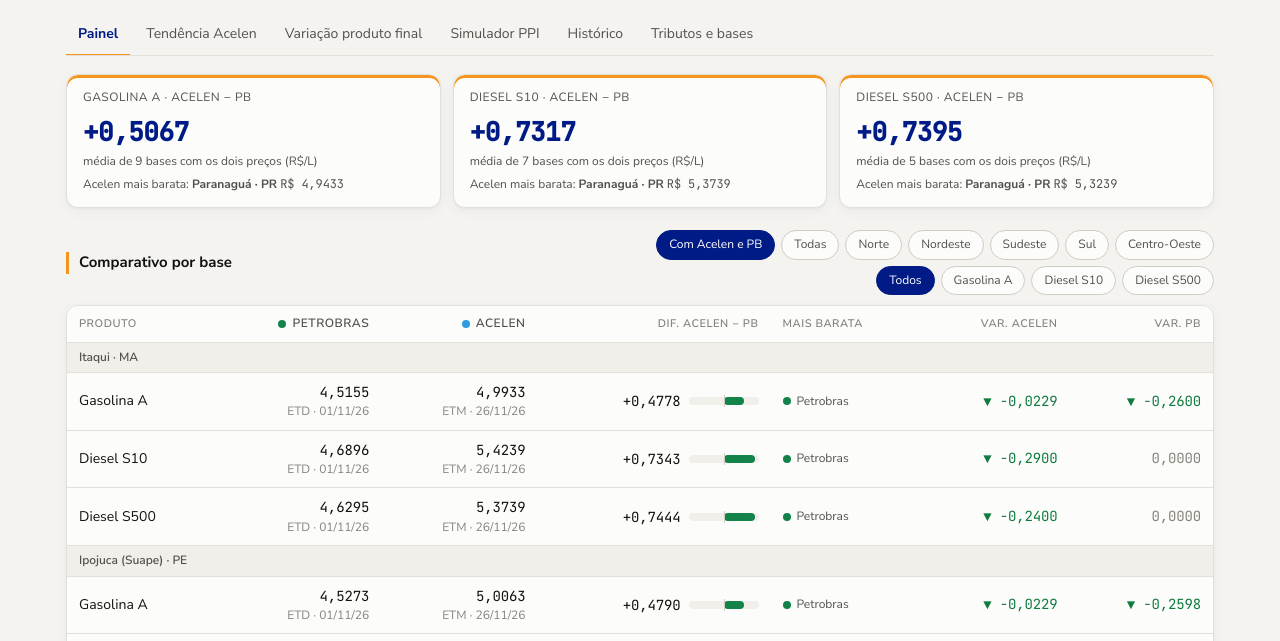
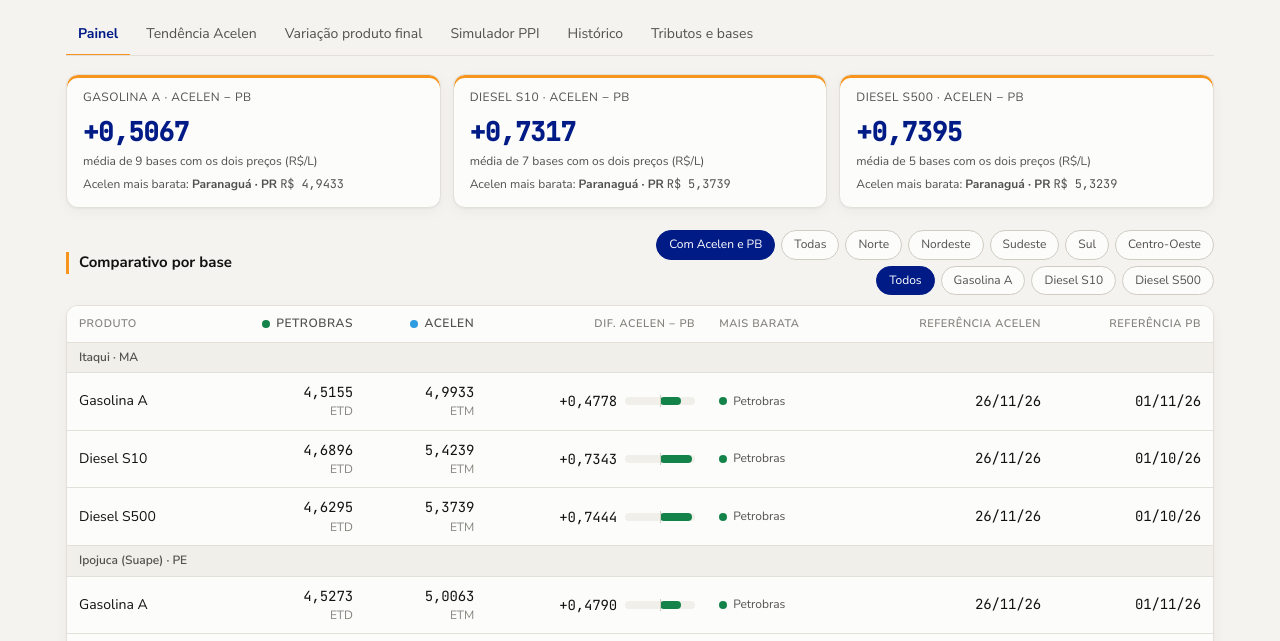
Before and after one commit to hugolopes1989/comparativo, a plain HTML site: page index.html in a window 1280 px wide. Shown: the part 150-791 px from the top of the page. Drawn offline with Linux system fonts and the light colour scheme.

Commit message:
Painel: coluna Referência (data de vigência) no lugar de Variação
Co-Authored-By: Claude Opus 5.5 <noreply@anthropic.com>
Claude-Session: https://claude.ai/code/session_014Zioyj9EGTU7kirqm9wBb7

```diff
--- a/index.html
+++ b/index.html
@@ -193,8 +193,8 @@ input.val{width:110px;text-align:right}
           <th class="r"><span class="tag"><span class="dot" style="background:var(--acelen)"></span>Acelen</span></th>
           <th class="r">Dif. Acelen − PB</th>
           <th>Mais barata</th>
-          <th class="r">Var. Acelen</th>
-          <th class="r">Var. PB</th>
+          <th class="r">Referência Acelen</th>
+          <th class="r">Referência PB</th>
         </tr></thead>
         <tbody></tbody>
       </table>
@@ -399,6 +399,8 @@ function renderKPIs(rows){
     k.append(card);
   }
 }
+function refDate(f,b,p){const key=b+'|'+p;const s=snapsOf(f);for(let i=s.length-1;i>=0;i--){const it=s[i].itens&&s[i].itens[key];if(it&&+it.valor>0)return (s[i].vigencias&&s[i].vigencias[p])||s[i].data;}return null;}
+function refSpan(f,b,p){const d=refDate(f,b,p);return d?el('span',{class:'num',title:'Vigência do preço: '+dBR(d)},dBR(d)):el('span',{class:'muted num'},'—');}
 function deltaSpan(cur,prev){if(!cur||!prev)return el('span',{class:'muted num'},'—');const d=cur.total-prev.total;if(Math.abs(d)<0.00005)return el('span',{class:'muted num',title:'desde '+dBR(prev.data)},'0,0000');return el('span',{class:'num '+(d>0?'delta-up':'delta-down'),title:'desde '+dBR(prev.data)},(d>0?'▲ ':'▼ ')+sgn(d));}
 function renderPainel(){
   const rows=cmpRows();renderKPIs(rows);
@@ -421,15 +423,15 @@ function renderPainel(){
       bar=el('span',{class:'bar'},el('i',{style:`width:${w}%;${r.diff>0?'left:50%':'right:50%'};background:${r.diff>0?'var(--pb)':'var(--acelen)'}`}));
       cheap=r.diff>0?el('span',{class:'tag'},el('span',{class:'dot',style:'background:var(--pb)'}),'Petrobras'):r.diff<0?el('span',{class:'tag'},el('span',{class:'dot',style:'background:var(--acelen)'}),'Acelen'):el('span',{class:'muted'},'Empate');
     }
-    const cell=(x,m)=>x.cur?el('td',{class:'r'},el('span',{class:'num'},f4(x.cur.total)),el('div',{class:'hint'},(m?m+' · ':'')+dBR(x.cur.data))):el('td',{class:'r muted'},m?el('span',{title:'Sem preço'},'—'):'não vende');
+    const cell=(x,m)=>x.cur?el('td',{class:'r'},el('span',{class:'num'},f4(x.cur.total)),el('div',{class:'hint'},m||'')):el('td',{class:'r muted'},m?el('span',{title:'Sem preço'},'—'):'não vende');
     tb.append(el('tr',{},
       state.prodFilter==='todos'?null:el('td',{},baseLabel(r.base)),
       el('td',{},PNAME[r.produto]),
       cell(r.P,modOf('petrobras',r.base,r.produto)),cell(r.A,modOf('acelen',r.base,r.produto)),
       el('td',{class:'r'},el('div',{class:'diffcell'},el('span',{class:'num'},sgn(r.diff)),bar)),
       el('td',{},cheap),
-      el('td',{class:'r'},deltaSpan(r.A.cur,r.A.prev)),
-      el('td',{class:'r'},deltaSpan(r.P.cur,r.P.prev))
+      el('td',{class:'r'},refSpan('acelen',r.base,r.produto)),
+      el('td',{class:'r'},refSpan('petrobras',r.base,r.produto))
     ));
   }
   // PPI reference
@@ -440,7 +442,7 @@ function renderPainel(){
       tb.append(el('tr',{},state.prodFilter==='todos'?null:el('td',{},'PPI'),el('td',{},PNAME[o.p]),el('td',{class:'r',colspan:2},el('span',{class:'tag'},el('span',{class:'dot',style:'background:var(--ppi)'}),'PPI ',el('span',{class:'num',style:'color:var(--text)'},f4(o.x.cur.total))),el('div',{class:'hint'},dBR(o.x.cur.data))),el('td',{}),el('td',{}),el('td',{class:'r'},deltaSpan(o.x.cur,o.x.prev)),el('td',{})));
     }
   }
-  $('#cmpHint').textContent='Total = valor do produto + PIS/COFINS + CIDE + ICMS (+ outros). Variação comparada ao lançamento anterior de cada fornecedor. Diferença positiva = Acelen mais cara.';
+  $('#cmpHint').textContent='Total = valor do produto + PIS/COFINS + CIDE + ICMS (+ outros). Referência = data de vigência da tabela de onde saiu o preço atual de cada fornecedor. Diferença positiva = Acelen mais cara.';
 }
 
 /* ---------- histórico ---------- */
```
